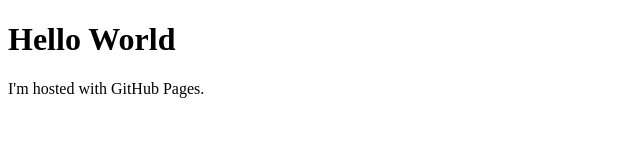
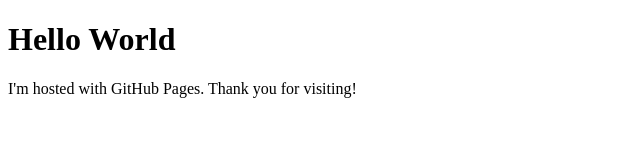
Before and after one commit to MiniCodes/MiniCodes.github.io, a plain HTML site: page index.html in a window 1280 px wide. Shown: the whole page, without its empty margins (0-640 px from the left). Drawn offline with Linux system fonts and the light colour scheme.

Commit message:
Update index.html

```diff
--- a/index.html
+++ b/index.html
@@ -2,6 +2,6 @@
 <html>
 <body>
 <h1>Hello World</h1>
-<p>I'm hosted with GitHub Pages.</p>
+<p>I'm hosted with GitHub Pages. Thank you for visiting!</p>
 </body>
 </html>
```
